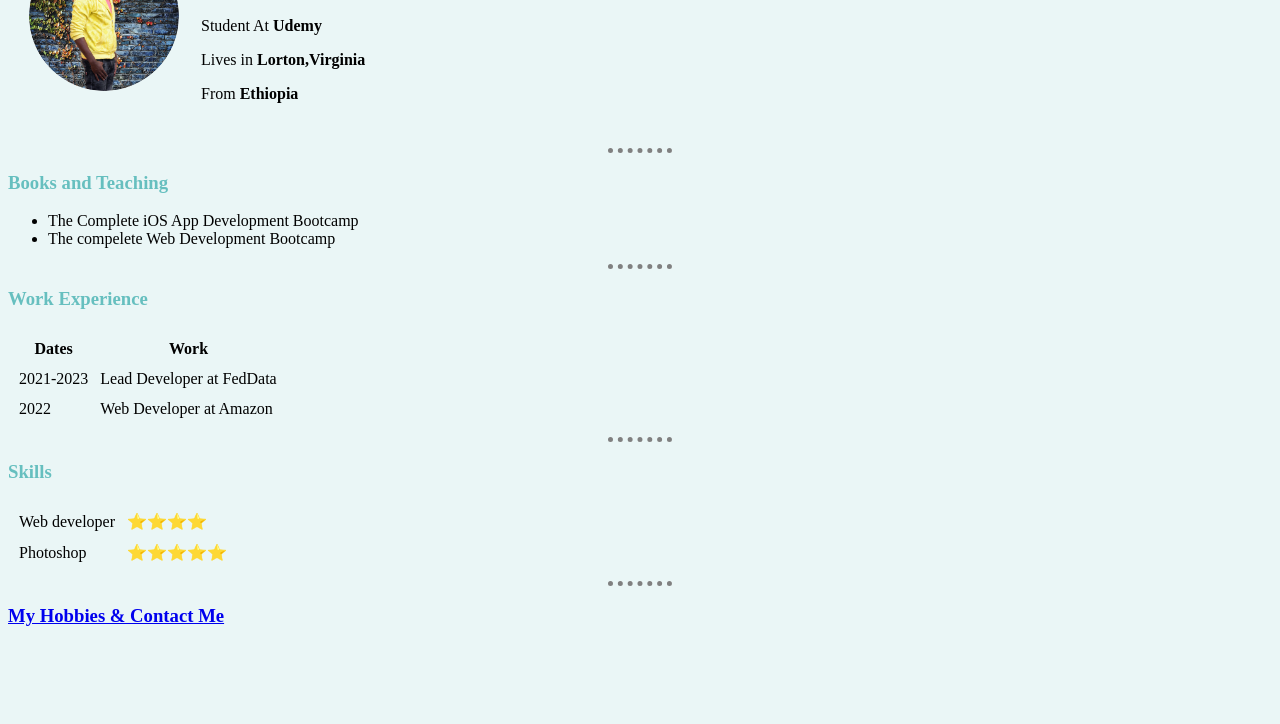
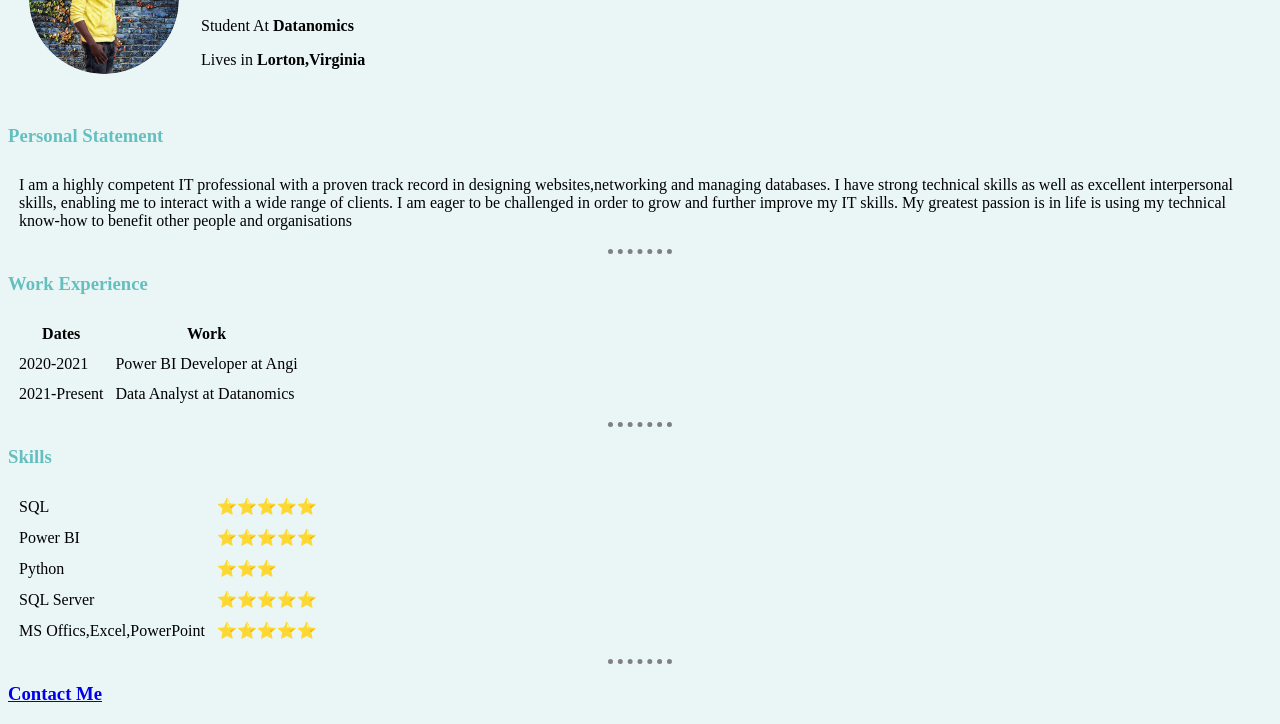
Before and after one commit to RedK21/CV, a plain HTML site: page index.html in a window 1280 px wide. Shown: the part 113-837 px from the top of the page. Before the commit the page ends 800 px from the top, so only its background shows below. Drawn offline with Linux system fonts and the light colour scheme.

Commit message:
Add files via upload

```diff
--- a/index.html
+++ b/index.html
@@ -18,17 +18,28 @@
                 <h1>
                     <p><em><strong>Rediat Butune</strong></em></p>
                 </h1>
-                <p>Student At <strong>Udemy</strong></p>
+                <p>Student At <strong>Datanomics</strong></p>
                 <p>Lives in <strong>Lorton,Virginia</strong></p>
-                <p>From<strong> Ethiopia</strong></p>
+
+
             </td>
     </table>
-    <hr>
-    <h3>Books and Teaching</h3>
-    <ul>
-        <li>The Complete iOS App Development Bootcamp</li>
-        <li>The compelete Web Development Bootcamp</li>
-    </ul>
+
+<h3>Personal Statement</h3>
+<table Cellspacing="10">
+    <tbody>
+        <tr>
+        <td>
+            I am a highly competent IT professional with a proven track record in designing websites,networking and
+            managing databases.
+            I have strong technical skills as well as excellent interpersonal skills, enabling me to interact
+            with a wide range of clients.
+            I am eager to be challenged in order to grow and further improve my IT skills. My greatest
+            passion is in life is using my technical know-how to benefit other people and organisations
+        </td>
+        </tr>
+    </tbody>
+</table>
     <hr>
     <h3>Work Experience</h3>
     <table cellspacing="10">
@@ -38,12 +49,12 @@
         </thead>
         <tbody>
             <tr>
-                <td>2021-2023</td>
-                <td>Lead Developer at FedData</td>
+                <td>2020-2021</td>
+                <td>Power BI Developer at Angi</td>
             </tr>
             <tr>
-                <td>2022</td>
-                <td>Web Developer at Amazon</td>
+                <td>2021-Present</td>
+                <td>Data Analyst at Datanomics</td>
             </tr>
         </tbody>
     </table>
@@ -51,16 +62,28 @@
     <h3>Skills</h3>
     <table cellspacing="10">
         <tr>
-            <td>Web developer</td>
-            <td>⭐⭐⭐⭐</td>
+            <td>SQL</td>
+            <td>⭐⭐⭐⭐⭐</td>
         </tr>
         <tr>
-            <td>Photoshop</td>
+            <td>Power BI</td>
+            <td>⭐⭐⭐⭐⭐</td>
+        </tr>
+        <tr>
+            <td>Python</td>
+            <td>⭐⭐⭐</td>
+        </tr>
+        <tr>
+            <td>SQL Server</td>
+            <td>⭐⭐⭐⭐⭐</td>
+        </tr>
+        <tr>
+            <td>MS Offics,Excel,PowerPoint</td>
             <td>⭐⭐⭐⭐⭐</td>
         </tr>
     </table>
     <hr>
-    <h3><a href="Contact Me .html"> My Hobbies & Contact Me</a></h3>
+    <h3><a href="Contact Me .html">Contact Me</a></h3>
 </body>
 
 </html>
```
